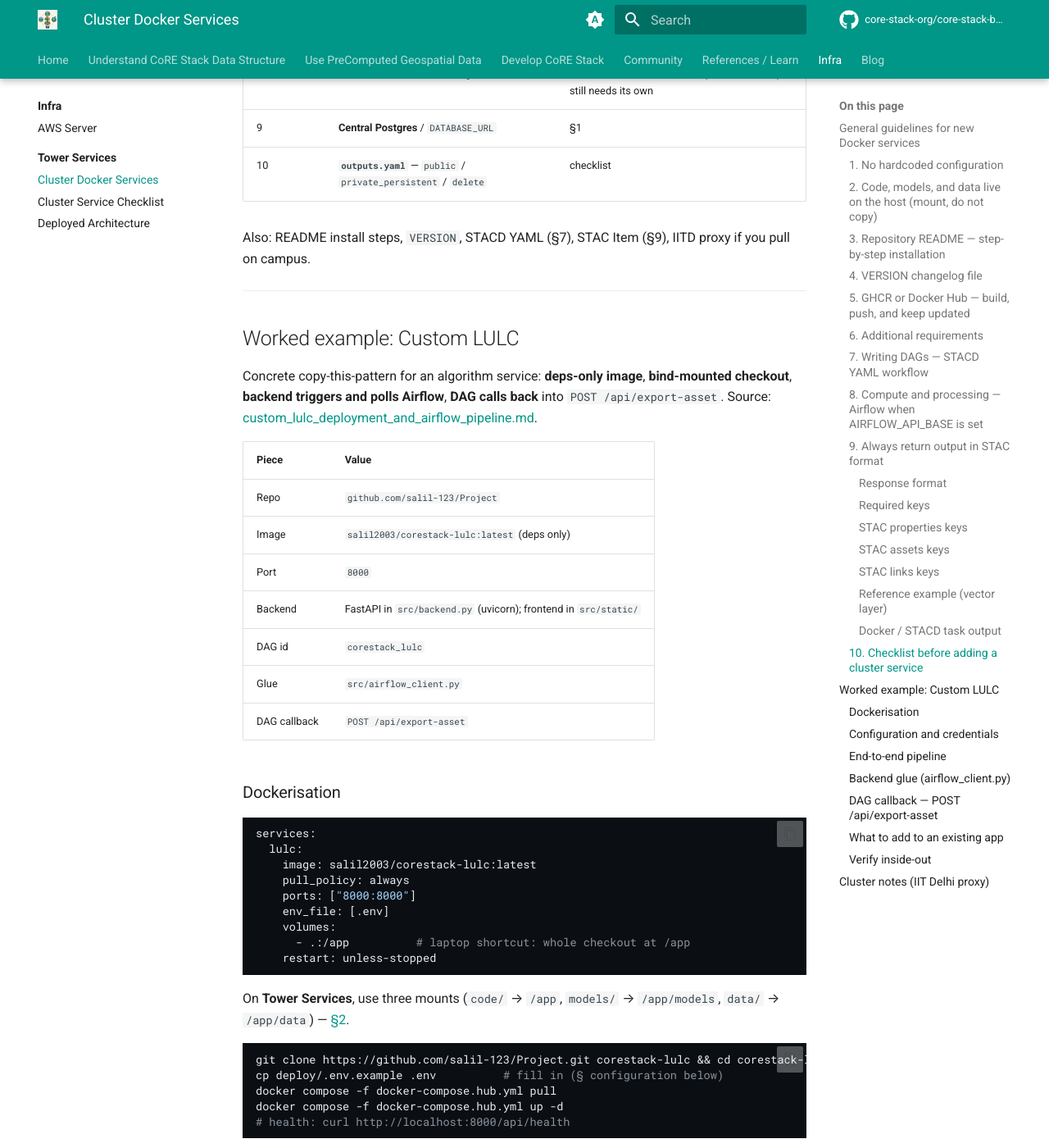
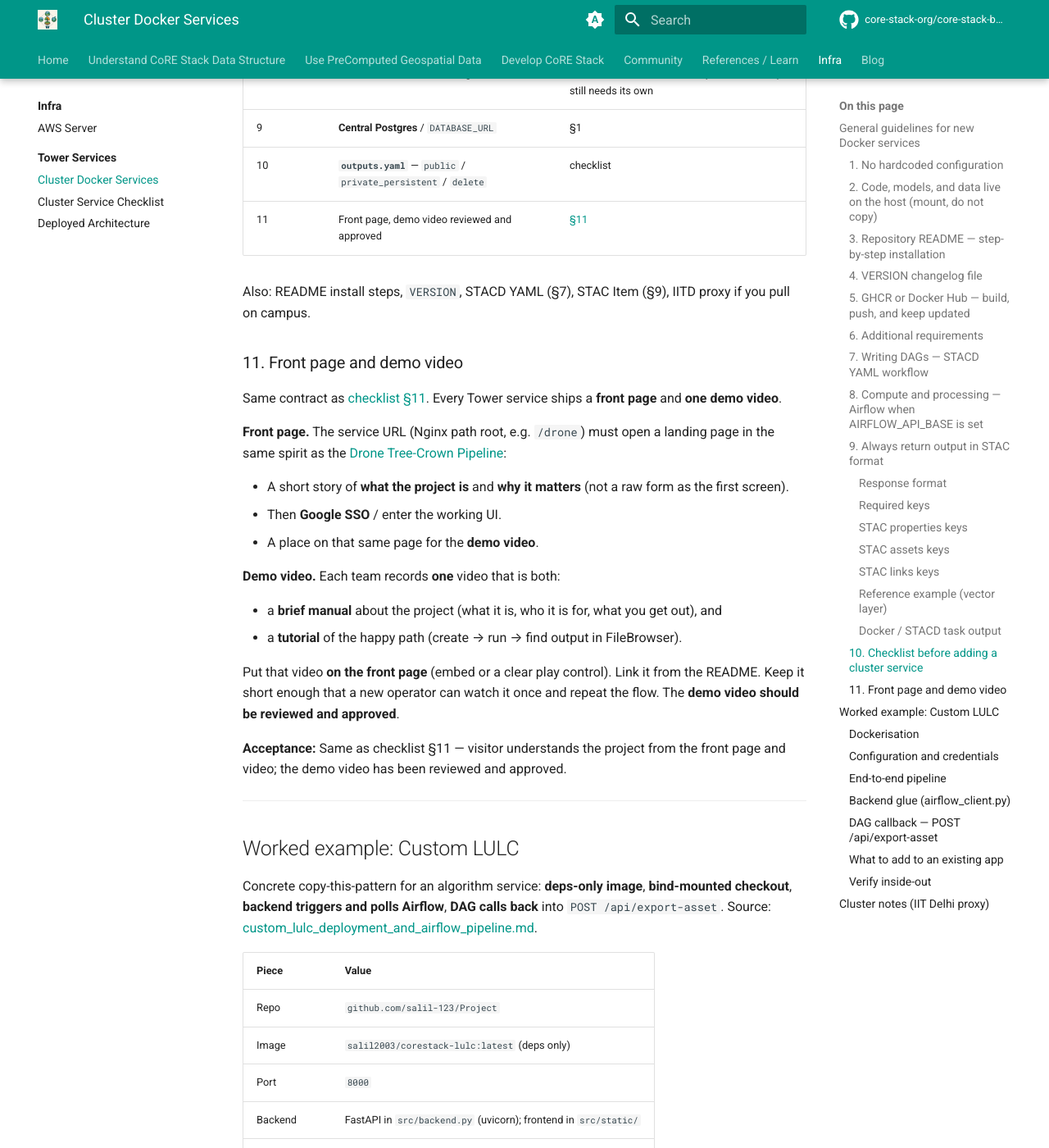
Before and after one commit to core-stack-org/core-stack-docs, an MkDocs documentation site: the page built from docs/server/cluster-docker-services.md, in a window 1280 px wide and 1400 px high, scrolled down 14236 px. Shown: the whole window at 82% size. Built offline with MkDocs 1.6.1 and Material for MkDocs 9.7.7, drawn with Linux system fonts in a browser that asks for light colours; comment, search, counter and statistics services are not loaded; some of the changed text lies outside the part shown.

Commit message:
Require a drone-style front page and an approved demo video.
Add checklist and runbook item 11 so every Tower service ships a landing page plus one reviewed tutorial video.

Co-authored-by: Cursor <cursoragent@cursor.com>

```diff
--- a/docs/server/cluster-docker-services.md
+++ b/docs/server/cluster-docker-services.md
@@ -1,6 +1,6 @@
 ---
 title: Cluster Docker Services
-description: Internal runbook for CoRE Stack cluster Docker services — deps-only images, host mounts, STACD/Airflow, and the Custom LULC worked example.
+description: Internal runbook for CoRE Stack cluster Docker services — deps-only images, host mounts, STACD/Airflow, front page and demo video, and the Custom LULC worked example.
 ---
 
 # Cluster Docker Services
@@ -485,8 +485,28 @@ Do not treat this as a second contract. Tick the **[Cluster Service Checklist](c
 | 8 | Per-service architecture diagram | [Tower Services](../infra/tower-services/index.md#architecture) is the cluster picture; each repo still needs its own |
 | 9 | **Central Postgres** / `DATABASE_URL` | §1 |
 | 10 | **`outputs.yaml`** — `public` / `private_persistent` / `delete` | checklist |
+| 11 | Front page, demo video reviewed and approved | [§11](#11-front-page-and-demo-video) |
 
 Also: README install steps, `VERSION`, STACD YAML (§7), STAC Item (§9), IITD proxy if you pull on campus.
+
+### 11. Front page and demo video { #11-front-page-and-demo-video }
+
+Same contract as [checklist §11](cluster-service-checklist.md#11-front-page-and-demo-video). Every Tower service ships a **front page** and **one demo video**.
+
+**Front page.** The service URL (Nginx path root, e.g. `/drone`) must open a landing page in the same spirit as the [Drone Tree-Crown Pipeline](https://www.cse.iitd.ernet.in/act4dws5/drone/):
+
+- A short story of **what the project is** and **why it matters** (not a raw form as the first screen).
+- Then **Google SSO** / enter the working UI.
+- A place on that same page for the **demo video**.
+
+**Demo video.** Each team records **one** video that is both:
+
+- a **brief manual** about the project (what it is, who it is for, what you get out), and
+- a **tutorial** of the happy path (create → run → find output in FileBrowser).
+
+Put that video **on the front page** (embed or a clear play control). Link it from the README. Keep it short enough that a new operator can watch it once and repeat the flow. The **demo video should be reviewed and approved**.
+
+**Acceptance:** Same as checklist §11 — visitor understands the project from the front page and video; the demo video has been reviewed and approved.
 
 ---
 
```
Also changed, not shown: other parts of docs/server/cluster-docker-services.md (+1 -1 lines), docs/infra/tower-services/index.md (+3 -2 lines), docs/server/cluster-service-checklist.md (+19 -1 lines).
